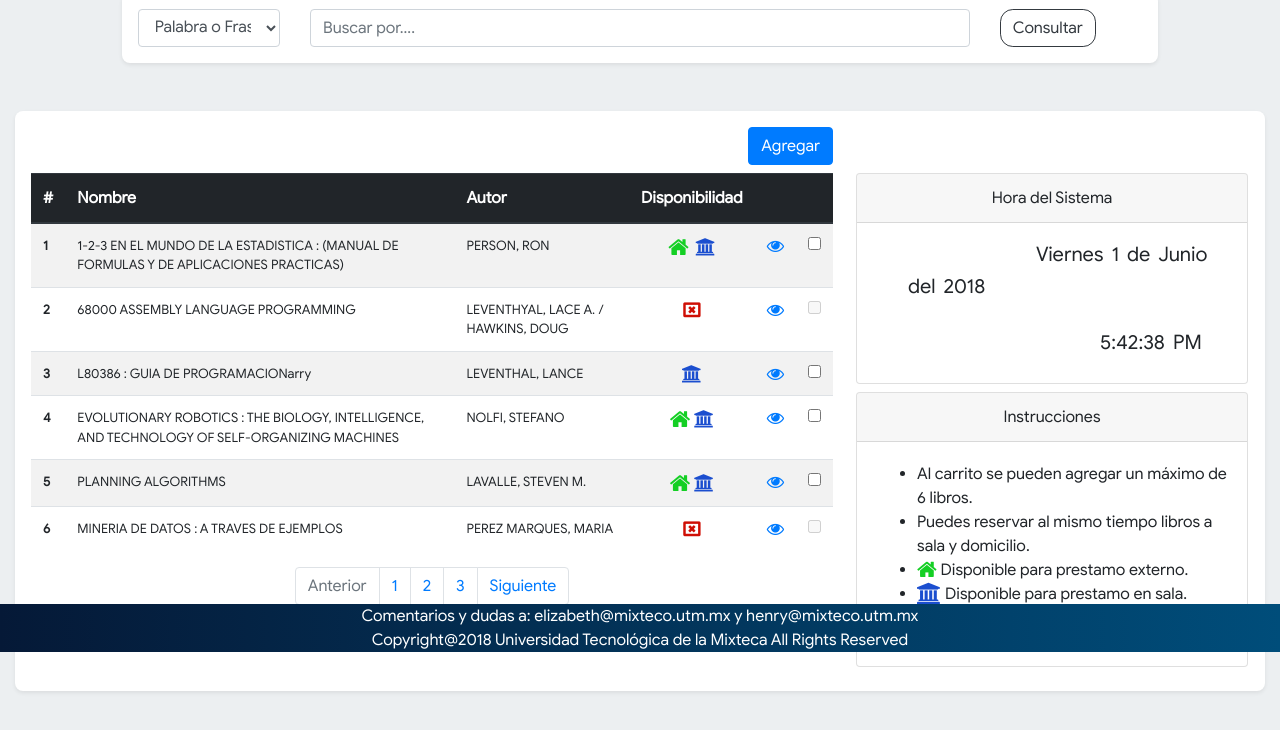
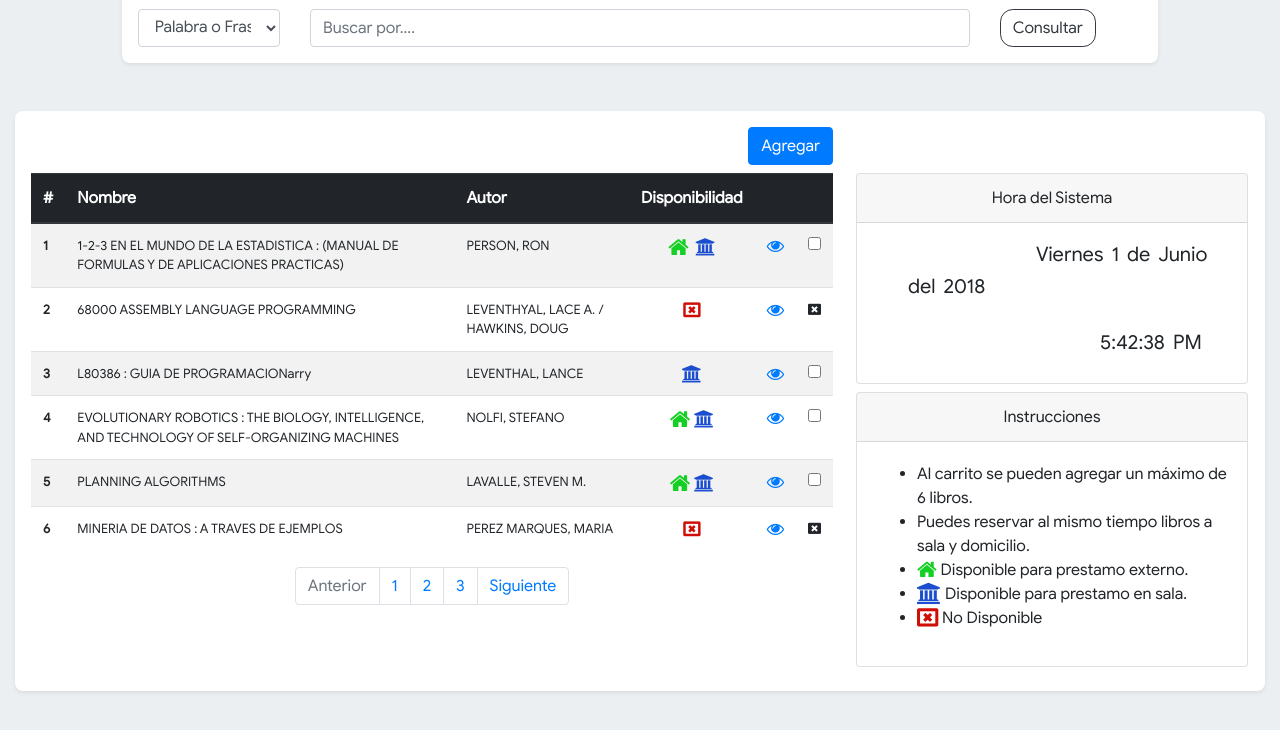
Before and after one commit to ks-pages/proyectoBiblioteca, a plain HTML site: page resultado_busqueda.html in a window 1280 px wide. Shown: the part 148-878 px from the top of the page. Drawn offline with Linux system fonts and the light colour scheme.

Commit message:
Modificaciones menores en interfaz

```diff
--- a/resultado_busqueda.html
+++ b/resultado_busqueda.html
@@ -80,7 +80,7 @@
                                 <td>LEVENTHYAL, LACE A. / HAWKINS, DOUG</td>
                                 <td class="text-center"><i class="fa fa-window-close-o fa-lg"></i></td>
                                 <td class="text-center"><a href="datos_libro.html"> <i class="fa fa-eye fa-lg" data-toggle="tooltip" data-placement="top" title="Ver Mas"></i></a></td>
-                                <td class="text-center"><input type="checkbox" disabled></td>
+                                <td class="text-center"><i class="fa fa-window-close" aria-hidden="true"></i></td>
                             </tr>
                             <tr class="fuente-td">
                                 <th scope="row">3</th>
@@ -112,7 +112,7 @@
                                 <td>PEREZ MARQUES, MARIA</td>
                                 <td class="text-center"><i class="fa fa-window-close-o fa-lg"></i></td>
                                 <td class="text-center"><a href="datos_libro.html"> <i class="fa fa-eye fa-lg" data-toggle="tooltip" data-placement="top" title="Ver Mas"></i></a></td>
-                                <td class="text-center"><input type="checkbox" disabled></td>
+                                <td class="text-center"><i class="fa fa-window-close" aria-hidden="true"></i></td>
                             </tr>
                             </tbody>
                         </table>
@@ -192,16 +192,16 @@
                 ...
             </div>
             <div class="modal-footer">
-                <button type="button" class="btn btn-secondary" data-dismiss="modal">Cerrar</button>
+                <button type="button" class="btn btn-outline-dark" data-dismiss="modal">Cerrar</button>
                 <button type="button" class="btn btn-primary">Confirmar Prestamo</button>
             </div>
         </div>
     </div>
 </div>
-<div class="footer">
+<!--<div class="footer">
     <span>Comentarios y dudas a: elizabeth@mixteco.utm.mx y henry@mixteco.utm.mx</span> <br>
     <span> Copyright@2018 Universidad Tecnológica de la Mixteca All Rights Reserved</span>
-</div>
+</div>-->
 <script src="js/jquery.slim.min.js"></script>
 <script src="js/popper.min.js"></script>
 <script src="js/bootstrap.js"></script>
```
Also changed, not shown: index.html (+1 -1 lines).
